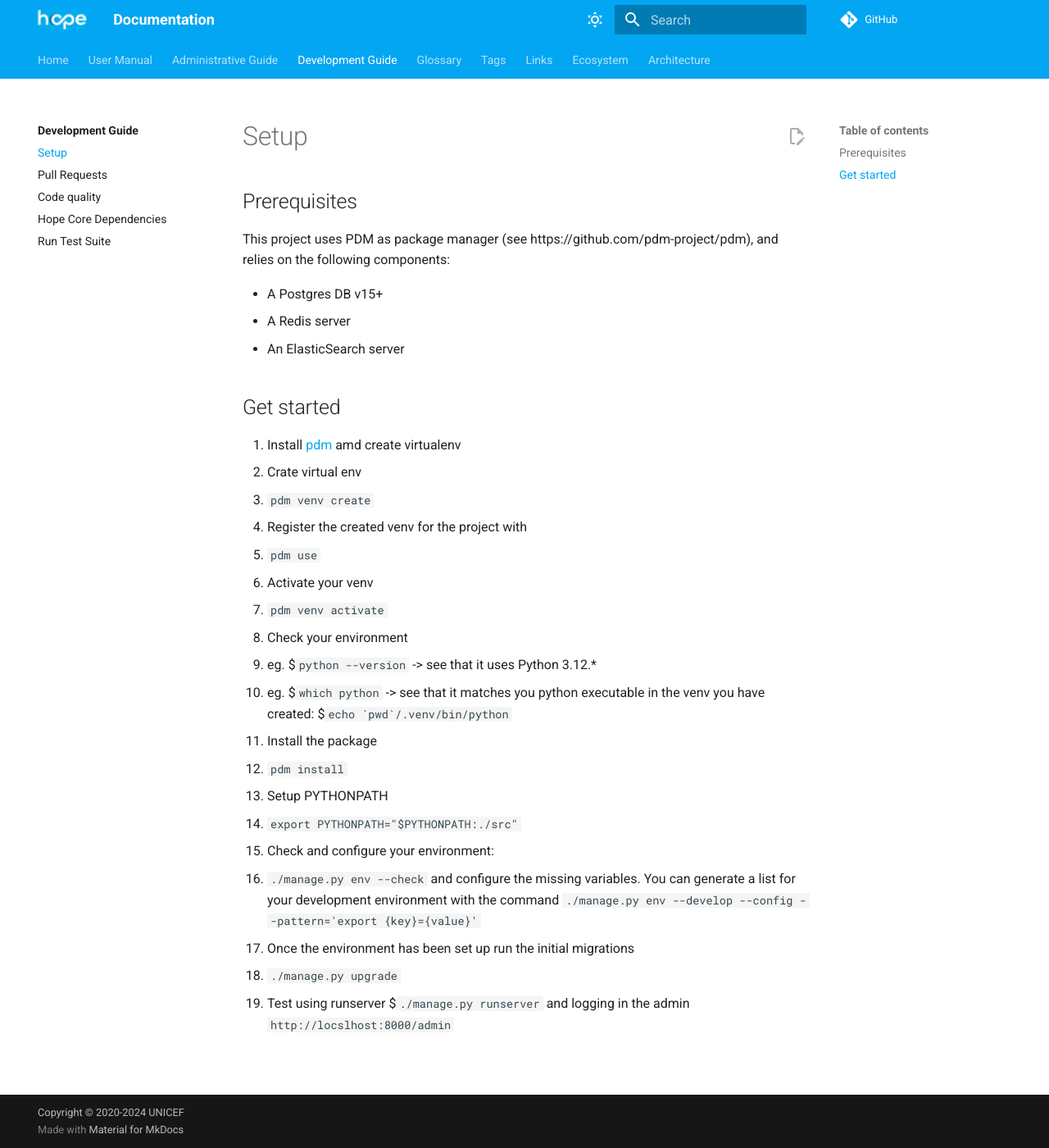
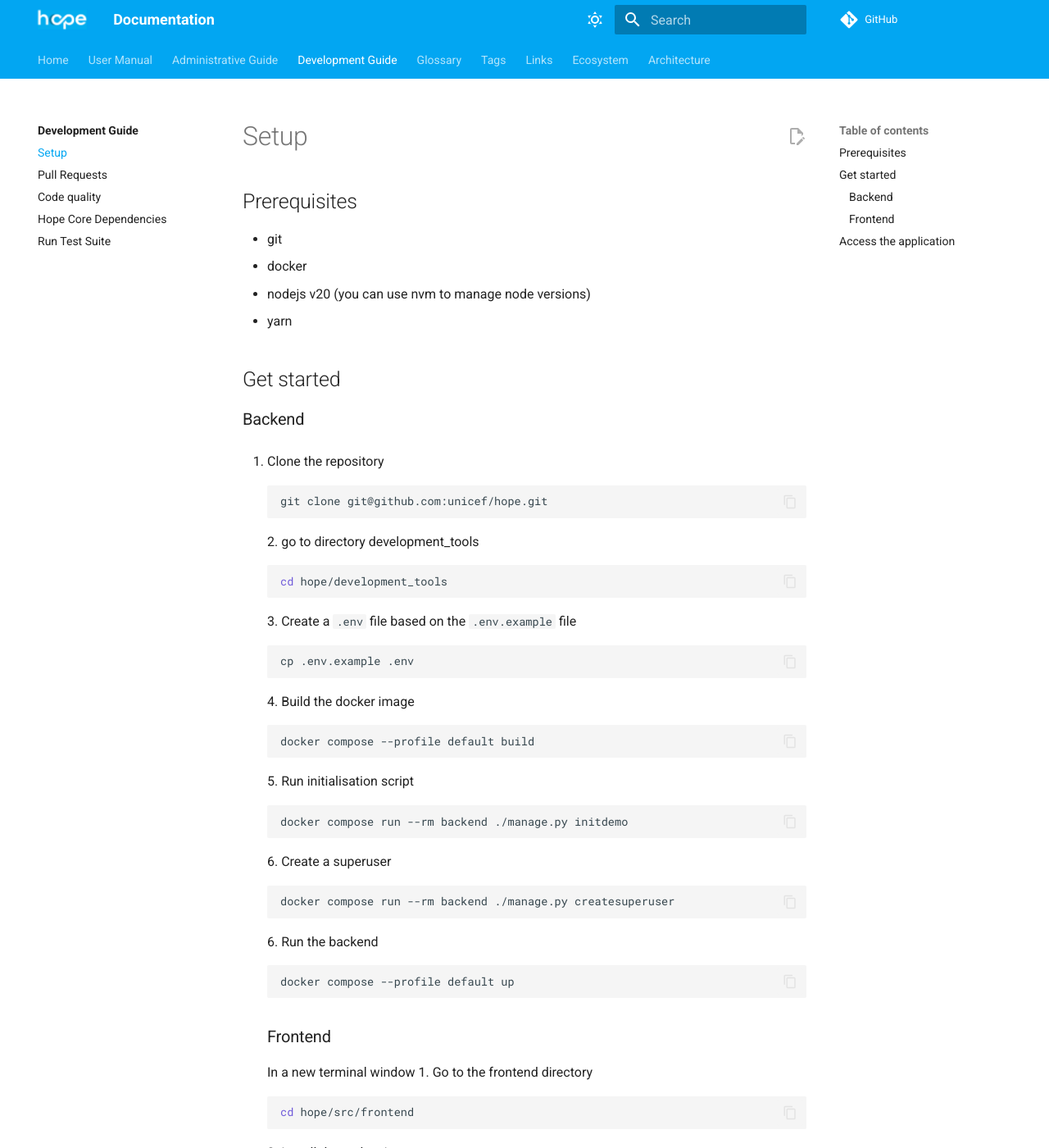
Before and after one commit to unicef/hope-documentation, an MkDocs documentation site: the page built from docs/guide-dev/setup.md, in a window 1280 px wide and 1400 px high. Shown: the whole window at 82% size. Built offline with MkDocs 1.6.1 and Material for MkDocs 9.7.7, drawn with Linux system fonts in a browser that asks for light colours; plug-ins that fetch from the network failed and are left out; comment, search, counter and statistics services are not loaded; some of the changed text lies outside the part shown.

Commit message:
edited steup local development

````diff
--- a/docs/guide-dev/setup.md
+++ b/docs/guide-dev/setup.md
@@ -4,33 +4,62 @@ title: Setup
 
 ## Prerequisites
 
-This project uses PDM as package manager (see https://github.com/pdm-project/pdm),
-and relies on the following components:
+- git
+- docker
+- nodejs v20 (you can use nvm to manage node versions)
+- yarn
 
-- A Postgres DB v15+
-- A Redis server
-- An ElasticSearch server
 
 
 ## Get started
+### Backend
+1. Clone the repository
 
-1. Install [pdm](https://github.com/pdm-project/pdm#installation) amd create virtualenv
-1. Crate virtual env
-   1. `pdm venv create`
-1. Register the created venv for the project with
-   1. `pdm use`
-1. Activate your venv
-   1. `pdm venv activate`
-1. Check your environment
-   1. eg. $`python --version` -> see that it uses Python 3.12.*
-   1. eg. $`which python` -> see that it matches you python executable in the venv you have created: $```echo `pwd`/.venv/bin/python```
-1. Install the package
-   1. `pdm install`
-1. Setup PYTHONPATH
-   1. `export PYTHONPATH="$PYTHONPATH:./src"`
-1. Check and configure your environment:
-   1. `./manage.py env --check` and configure the missing variables.
-      You can generate a list for your development environment with the command `./manage.py env --develop --config --pattern='export {key}={value}'`
-1. Once the environment has been set up run the initial migrations
-   1. `./manage.py upgrade`
-1. Test using runserver $`./manage.py runserver` and logging in the admin `http://locslhost:8000/admin`
+    ```bash
+    git clone git@github.com:unicef/hope.git
+    ```
+2. go to directory development_tools
+    ```bash
+    cd hope/development_tools
+    ```
+3. Create a `.env` file based on the `.env.example` file
+    ```bash
+    cp .env.example .env
+    ```
+4. Build the docker image
+    ```bash
+    docker compose --profile default build
+    ```
+5. Run initialisation script
+    ```bash
+    docker compose run --rm backend ./manage.py initdemo
+    ```
+6. Create a superuser
+    ```bash
+    docker compose run --rm backend ./manage.py createsuperuser
+    ```
+6. Run the backend
+    ```bash
+    docker compose --profile default up
+    ```
+### Frontend
+In a new terminal window
+1. Go to the frontend directory
+    ```bash
+    cd hope/src/frontend
+    ```
+2. Install dependencies
+    ```bash
+    yarn
+    ```
+3. Run the frontend
+    ```bash
+    yarn dev
+    ```
+
+## Access the application
+- Admin panel is running on `http://localhost:3000/api/unicorn/`
+- Login with the superuser credentials created in step 6 of the backend setup
+- Select your superuser from list at  `http://localhost:3000/api/unicorn/account/user/`
+- Add new User Role at the bottom of the page. Select `Afghanistan` (it has some test data) as the Business Area, and `Role with all Permissions (HOPE)` and save
+- Access the frontend on `http://localhost:3000/`
````
